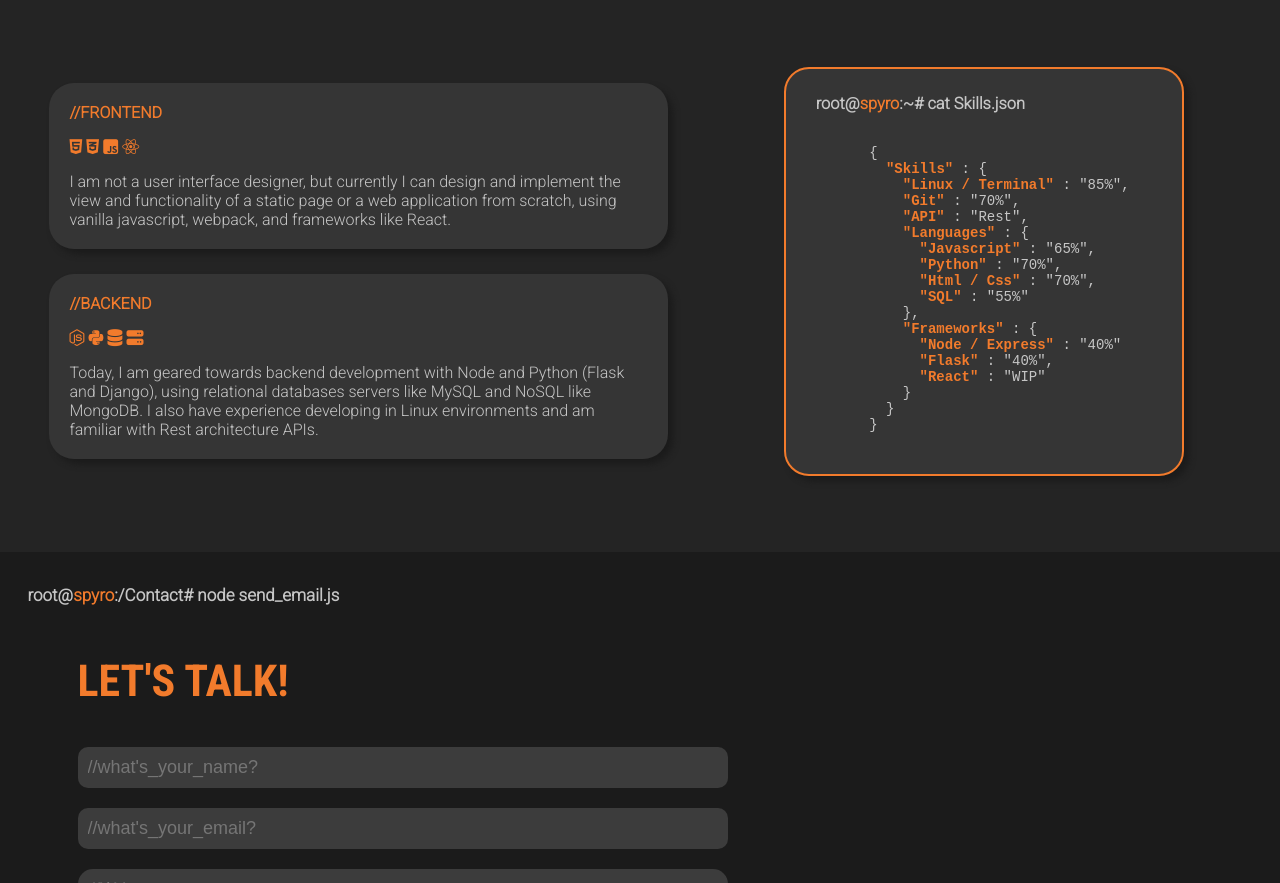
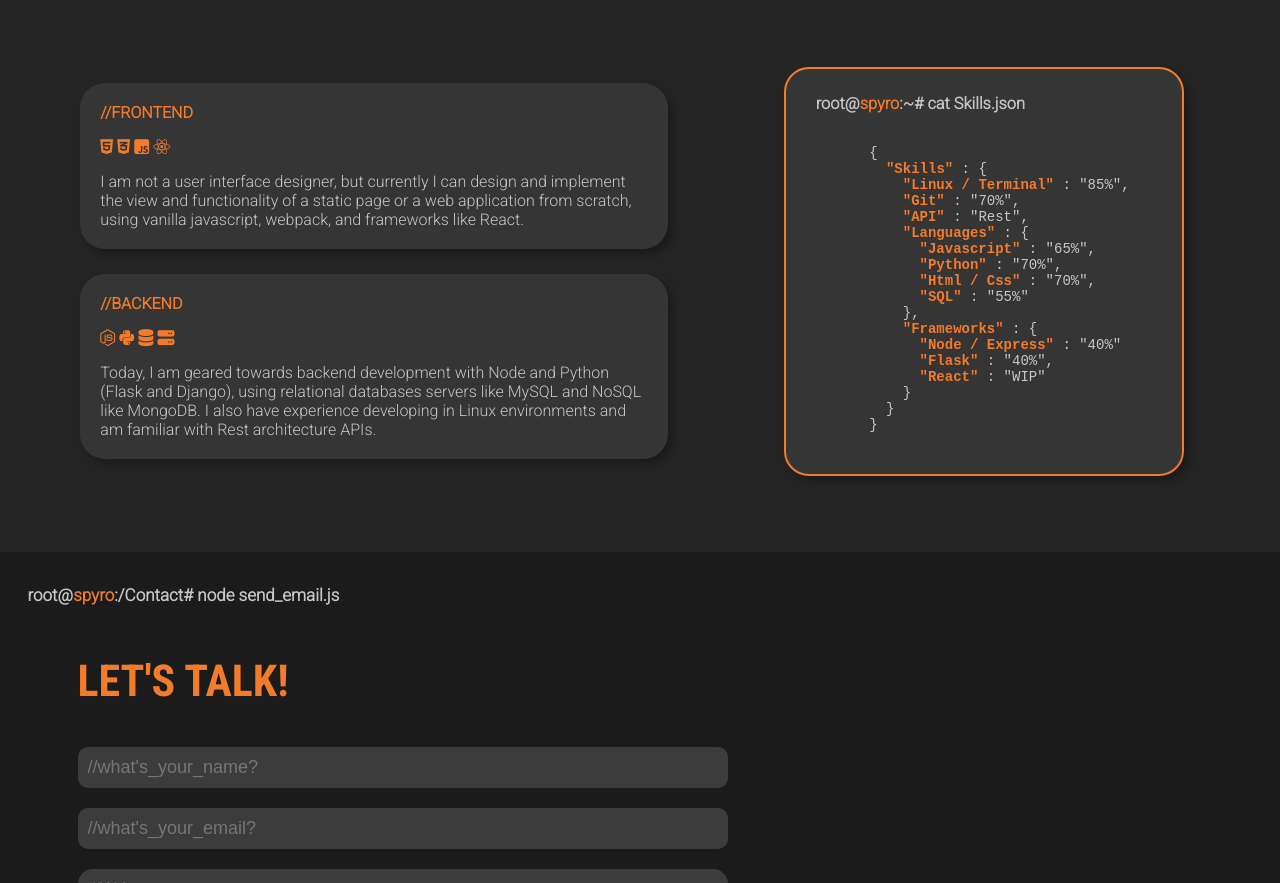
Before and after one commit to rootspyro/personal_portfolio, a website built with webpack: page public/index.html in a window 1280 px wide. Shown: the part 1758-2641 px from the top of the page. Built offline with nearby package versions, Linux system fonts and the light colour scheme; files whose address does not match are found by name.

Commit message:
aligning skill-card margin

```diff
--- a/src/styles/desktop.css
+++ b/src/styles/desktop.css
@@ -129,7 +129,7 @@ tt.about-neofetch-info {
 }
 
 .skills-backend, .skills-frontend {
-	margin-left: 0%;
+	margin-left: 5%;
 	margin-right: 0%;
 }
 
```
